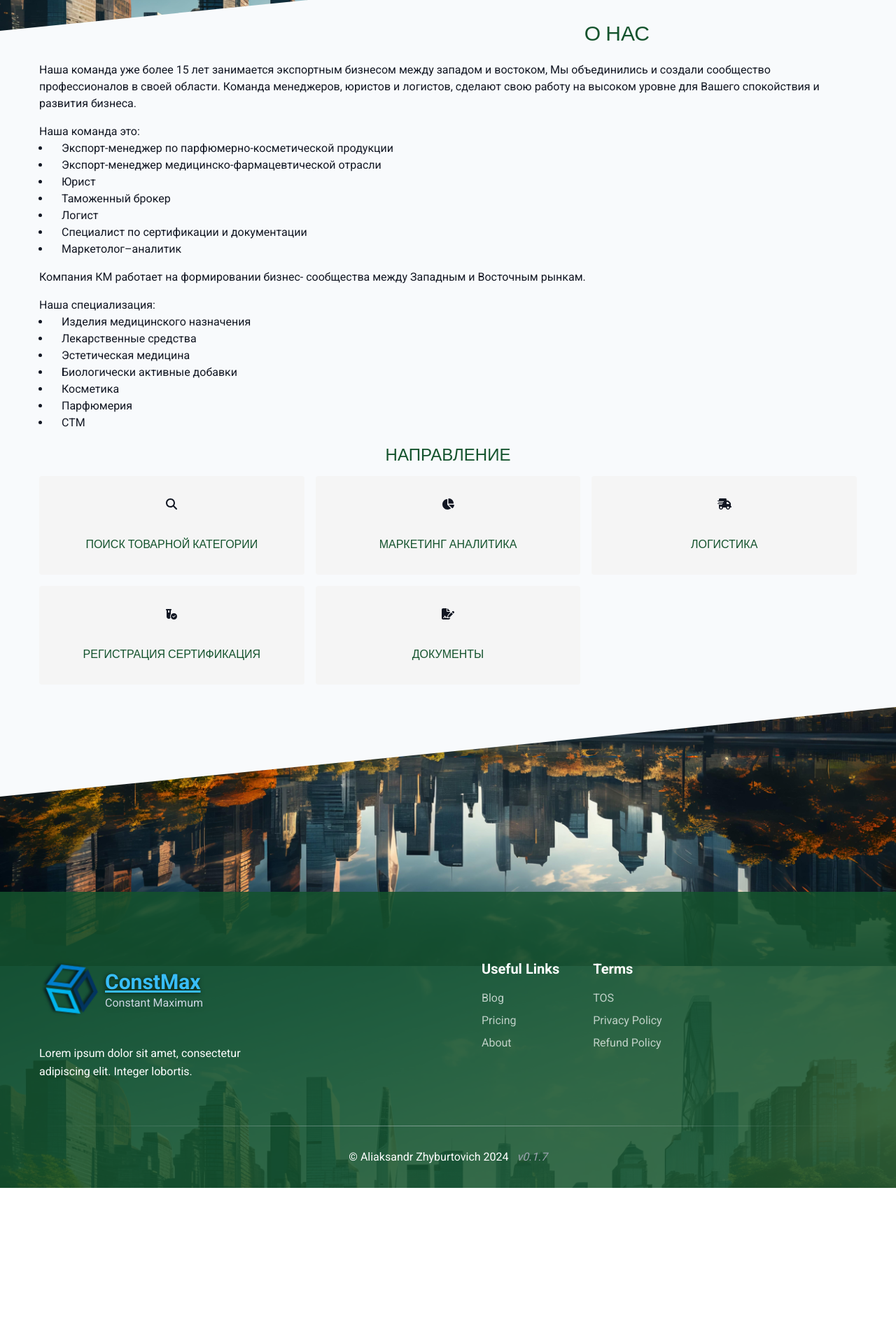
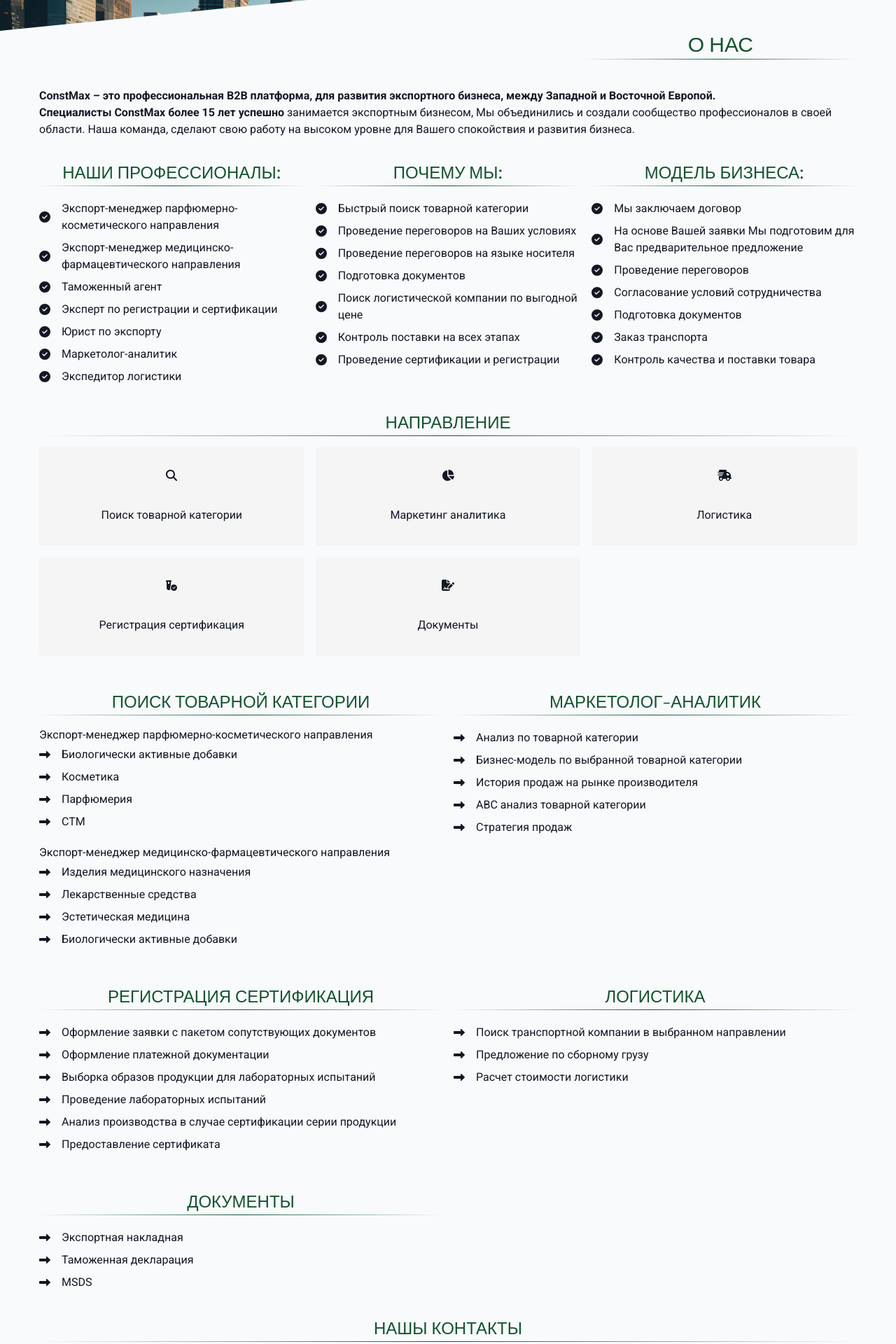
Before and after one commit to graduss/ella-web-site, a Next.js app: page /ru in a window 1280 px wide. Shown: the part 220-2140 px from the top of the page at 70% size. Before the commit the page ends 1917 px from the top, so only its background shows below. Built offline with nearby package versions, Linux system fonts and the light colour scheme.

Commit message:
update home page content

```diff
--- a/src/app/[locale]/page.tsx
+++ b/src/app/[locale]/page.tsx
@@ -1,58 +1,195 @@
+import { Metadata } from "next";
+import { FC } from "react";
+import { IconProp } from "@fortawesome/fontawesome-svg-core";
+import { FontAwesomeIcon } from '@fortawesome/react-fontawesome';
+
 import ServiceList from "@/components/servicies/ServicieList";
-import { Metadata } from "next";
+
+import style from "./style.module.css"
+import Link from "next/link";
+import MapSection from "@/components/MapSection/MapSection";
+
 
 export const metadata: Metadata = {
   title: "Free Next.js Template for Startup and SaaS",
   description: "This is Home for Startup Nextjs Template",
-  // other metadata
 };
+
+const Li:FC<{children: React.ReactNode, icon?: IconProp}> = ({children, icon}) => (
+  <li><FontAwesomeIcon icon={ icon } /> {children}</li>
+);
+
+Li.defaultProps = {
+  icon: "fa-solid fa-circle-check" as IconProp
+}
 
 export default function Home() {
 
   return (
     <>
-      <div className="page-title">
-        <div className="title">
+      <div className={style.pageTitle}>
+        <div className={style.title}>
           <h1>О нас</h1>
         </div>
       </div>
       <main className="page">
-        <p>
-          Наша команда уже более 15 лет занимается экспортным бизнесом между западом и востоком,
-          Мы объединились и создали сообщество профессионалов в своей области.
-          Команда менеджеров, юристов и логистов, сделают свою работу на высоком уровне для Вашего спокойствия и развития бизнеса.
-        </p>
-        Наша команда это:
-        <ul>
-          <li>Экспорт-менеджер по парфюмерно-косметической продукции</li>
-          <li>Экспорт-менеджер медицинско-фармацевтической отрасли</li>
-          <li>Юрист</li>
-          <li>Таможенный брокер</li>
-          <li>Логист</li>
-          <li>Специалист по сертификации и документации</li>
-          <li>Маркетолог–аналитик</li>
-        </ul>
-        <p>
-          Компания КМ работает  на формировании бизнес- сообщества между Западным и Восточным рынкам.
-        </p>
-        Наша специализация:
-        <ul>
-          <li>Изделия медицинского назначения</li>
-          <li>Лекарственные средства</li>
-          <li>Эстетическая медицина</li>
-          <li>Биологически активные добавки</li>
-          <li>Косметика</li>
-          <li>Парфюмерия</li>
-          <li>СТМ</li>
-        </ul>
+        <section>
+          <article>
+            <strong>
+              ConstMax – это профессиональная В2В платформа, для развития экспортного бизнеса,
+              между Западной и Восточной Европой.
+            </strong><br />
+            <strong>Специалисты ConstMax более 15 лет успешно </strong>
+            занимается экспортным бизнесом, Мы объединились и создали сообщество профессионалов в своей области.
+            Наша  команда, сделают свою работу на высоком уровне для Вашего спокойствия и развития бизнеса.
+          </article>
+
+          <section className={style.aboutArticals}>
+
+            <article className={style.aboutArticalItem}>
+              <div className={style.title}>
+                <h2>Наши профессионалы:</h2>
+              </div>
+
+              <ul>
+                <Li>Экспорт-менеджер парфюмерно-косметического направления</Li>
+                <Li>Экспорт-менеджер медицинско-фармацевтического направления</Li>
+                <Li>Таможенный агент</Li>
+                <Li>Эксперт по регистрации и сертификации</Li>
+                <Li>Юрист по экспорту</Li>
+                <Li>Маркетолог-аналитик</Li>
+                <Li>Экспедитор логистики</Li>
+              </ul>
+            </article>
+
+            <article className={style.aboutArticalItem}>
+              <div className={style.title}>
+                <h2>Почему мы:</h2>
+              </div>
+
+              <ul>
+                <Li>Быстрый поиск товарной категории</Li>
+                <Li>Проведение переговоров на Ваших условиях</Li>
+                <Li>Проведение переговоров на языке носителя</Li>
+                <Li>Подготовка документов</Li>
+                <Li>Поиск логистической компании по выгодной цене</Li>
+                <Li>Контроль поставки на всех этапах</Li>
+                <Li>Проведение сертификации и регистрации</Li>
+              </ul>
+            </article>
+
+            <article className={style.aboutArticalItem}>
+              <div className={style.title}>
+                <h2>Модель бизнеса:</h2>
+              </div>
+
+              <ul>
+                <Li>Мы заключаем договор</Li>
+                <Li>На основе Вашей заявки Мы подготовим для Вас предварительное предложение</Li>
+                <Li>Проведение переговоров</Li>
+                <Li>Согласование условий  сотрудничества</Li>
+                <Li>Подготовка документов</Li>
+                <Li>Заказ транспорта</Li>
+                <Li>Контроль качества и поставки товара</Li>
+              </ul>
+            </article>
+
+          </section>
+        </section>
 
         <section>
-          <div className="title text-center">
+          <div className={style.title}>
             <h2>Направление</h2>
           </div>
 
           <ServiceList />
         </section>
+
+        <section className={style.areas}>
+          <article className={style.areaItem}>
+            <div className={style.title}>
+              <h2>Поиск товарной категории</h2>
+            </div>
+            <label>Экспорт-менеджер парфюмерно-косметического направления</label>
+            <ul>
+              <Li icon={ "fa-solid fa-right-long" as IconProp }>Биологически активные добавки</Li>
+              <Li icon={ "fa-solid fa-right-long" as IconProp }>Косметика</Li>
+              <Li icon={ "fa-solid fa-right-long" as IconProp }>Парфюмерия</Li>
+              <Li icon={ "fa-solid fa-right-long" as IconProp }>СТМ</Li>
+            </ul>
+
+            <label>Экспорт-менеджер медицинско-фармацевтического направления</label>
+            <ul>
+              <Li icon={ "fa-solid fa-right-long" as IconProp }>Изделия медицинского назначения</Li>
+              <Li icon={ "fa-solid fa-right-long" as IconProp }>Лекарственные средства</Li>
+              <Li icon={ "fa-solid fa-right-long" as IconProp }>Эстетическая медицина</Li>
+              <Li icon={ "fa-solid fa-right-long" as IconProp }>Биологически активные добавки</Li>
+            </ul>
+          </article>
+
+          <article className={style.areaItem}>
+            <div className={style.title}>
+              <h2>Маркетолог-аналитик</h2>
+            </div>
+            <ul>
+              <Li icon={ "fa-solid fa-right-long" as IconProp }>Анализ по товарной категории</Li>
+              <Li icon={ "fa-solid fa-right-long" as IconProp }>Бизнес-модель по выбранной товарной категории</Li>
+              <Li icon={ "fa-solid fa-right-long" as IconProp }>История продаж на рынке производителя</Li>
+              <Li icon={ "fa-solid fa-right-long" as IconProp }>АВС анализ товарной категории</Li>
+              <Li icon={ "fa-solid fa-right-long" as IconProp }>Стратегия продаж</Li>
+            </ul>
+          </article>
+
+          <article className={style.areaItem}>
+            <div className={style.title}>
+              <h2>Регистрация Сертификация</h2>
+            </div>
+            <ul>
+              <Li icon={ "fa-solid fa-right-long" as IconProp }>Оформление заявки с пакетом сопутствующих документов</Li>
+              <Li icon={ "fa-solid fa-right-long" as IconProp }>Оформление платежной документации</Li>
+              <Li icon={ "fa-solid fa-right-long" as IconProp }>Выборка образов продукции для лабораторных испытаний</Li>
+              <Li icon={ "fa-solid fa-right-long" as IconProp }>Проведение лабораторных испытаний</Li>
+              <Li icon={ "fa-solid fa-right-long" as IconProp }>Анализ производства в случае сертификации серии продукции</Li>
+              <Li icon={ "fa-solid fa-right-long" as IconProp }>Предоставление сертификата</Li>
+            </ul>
+          </article>
+
+          <article className={style.areaItem}>
+            <div className={style.title}>
+              <h2>Логистика</h2>
+            </div>
+            <ul>
+              <Li icon={ "fa-solid fa-right-long" as IconProp }>Поиск транспортной компании в выбранном направлении</Li>
+              <Li icon={ "fa-solid fa-right-long" as IconProp }>Предложение по сборному грузу</Li>
+              <Li icon={ "fa-solid fa-right-long" as IconProp }>Расчет стоимости логистики</Li>
+            </ul>
+          </article>
+
+          <article className={style.areaItem}>
+            <div className={style.title}>
+              <h2>Документы</h2>
+            </div>
+            <ul>
+              <Li icon={ "fa-solid fa-right-long" as IconProp }>Экспортная накладная</Li>
+              <Li icon={ "fa-solid fa-right-long" as IconProp }>Таможенная декларация</Li>
+              <Li icon={ "fa-solid fa-right-long" as IconProp }>MSDS</Li>
+            </ul>
+          </article>
+        </section>
+
+        <section className={style.contacts}>
+          <div className={style.title}>
+            <h2>Нашы контакты</h2>
+          </div>
+
+          <MapSection address="ul. Szosa Chełmińska 105, 87-100 Toruń, Polska" />
+
+          <ul className="mt-8">
+            <Li icon={"fa-solid fa-at" as IconProp}><Link href="mailto:const-max@gmail.com">const-max@gmail.com</Link></Li>
+            <Li icon={"fa-solid fa-phone" as IconProp}><Link href="tel:+48734029305">(+48) 734-029-305</Link></Li>
+            <Li icon={"fa-solid fa-location-dot" as IconProp}>ul. Szosa Chełmińska 105, 87-100 Toruń, Polska</Li>
+          </ul>
+        </section>
       </main>
     </>
   );
--- /dev/null
+++ b/src/app/[locale]/style.module.css
@@ -0,0 +1,59 @@
+.pageTitle {
+  @apply grid grid-cols-2 md:grid-cols-3;
+  @apply pb-6;
+}
+
+.title {
+  @apply col-start-2 md:col-start-3;
+  @apply font-playfair text-primary text-center;
+
+  &:after {
+    content: '';
+    @apply bg-gradient-to-r from-primary/0 via-primary to-primary/0 h-[1px] block mt-1;
+  }
+}
+
+.title h1 {
+  @apply text-3xl font-medium uppercase
+}
+
+.title h2 {
+  @apply text-2xl font-medium uppercase
+}
+
+.title h3 {
+  @apply text-xl font-normal uppercase
+}
+
+.title h4 {
+  @apply text-base font-normal uppercase
+}
+
+.aboutArticals {
+  @apply mt-4;
+  @apply lg:grid lg:grid-cols-3 gap-4;
+}
+
+.title {
+  @apply mb-4 mt-4;
+}
+
+.aboutArticals li,
+.areas li,
+.contacts li {
+  @apply list-none flex items-center gap-4 px-0 mx-0 py-1;
+}
+
+.contacts li {
+  @apply py-2;
+}
+
+.aboutArticals li svg,
+.areas li svg,
+.contacts li svg {
+  @apply w-[1rem] shrink-0
+}
+
+.areas {
+  @apply mt-8 lg:grid lg:grid-cols-2 gap-4
+}
--- a/src/components/Logo/style.module.scss
+++ b/src/components/Logo/style.module.scss
@@ -3,7 +3,7 @@
 }
 
 .image {
-  @apply w-[90px]
+  @apply w-[75px]
 }
 
 .logoName {
--- /dev/null
+++ b/src/components/MapSection/MapSection.tsx
@@ -0,0 +1,14 @@
+import { FC } from "react";
+
+import style from "./style.module.css";
+
+const MapSection:FC<{address:string}> = ({address}) => (
+  <div className={style.mapArea}>
+    <iframe
+      src={`https://www.google.com/maps/embed/v1/place?key=${process.env.GATSBY_GOOGLE_API_KEY}&q=${address.replace(' ', '+')}`}
+      loading="lazy"
+    ></iframe>
+  </div>
+);
+
+export default MapSection;
--- /dev/null
+++ b/src/components/MapSection/style.module.css
@@ -0,0 +1,3 @@
+.mapArea iframe {
+  @apply w-full h-[400px] lg:h-[500px];
+}
--- a/src/styles/index.css
+++ b/src/styles/index.css
@@ -27,33 +27,6 @@
     transform: matrix(1, 0.1, 0, 1, 0, 0);
   }
 
-  .page-title {
-    /* margin-top: -5vw; */
-    @apply grid grid-cols-2 md:grid-cols-3;
-    @apply pb-6;
-  }
-
-  .title {
-    @apply col-start-2 md:col-start-3;
-    @apply font-playfair text-primary;
-
-    h1 {
-      @apply text-3xl font-medium uppercase
-    }
-
-    h2 {
-      @apply text-2xl font-medium uppercase
-    }
-
-    h3 {
-      @apply text-xl font-normal uppercase
-    }
-
-    h4 {
-      @apply text-base font-normal uppercase
-    }
-  }
-
   input[type="checkbox"]:checked ~ label span svg {
     @apply inline-flex;
   }
```
Also changed, not shown: src/app/[locale]/layout.tsx (+12 -2 lines), 1 other file (tests, documents, lock files or other folders).
